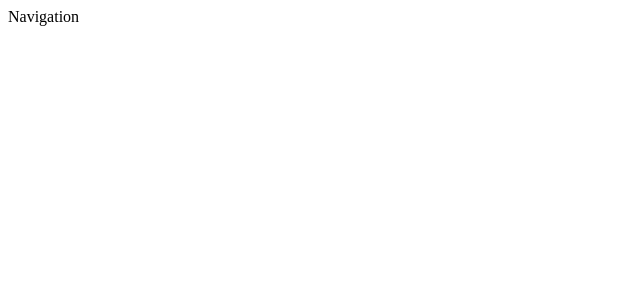
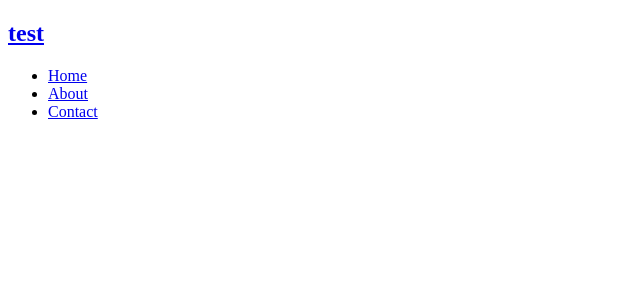
Before and after one commit to kevin-06-huang/portfolio_site, a React (Vite) app: page / in a window 1280 px wide. Shown: the top 300 px of the page, without its empty margins (0-640 px from the left). Built offline with nearby package versions, Linux system fonts and the light colour scheme.

Commit message:
Added very rudimentary navbar

```diff
--- a/src/App.jsx
+++ b/src/App.jsx
@@ -1,11 +1,17 @@
 import { createRoot } from "react-dom/client";
+import { BrowserRouter, Routes, Route } from "react-router-dom";
 import { StrictMode } from "react";
 import Navbar from "./components/Navbar";
 
 const App = () => {
   return (
     <StrictMode>
-      <Navbar />
+      <BrowserRouter>
+        <Navbar />
+        <Routes>
+          <Route path="/" />
+        </Routes>
+      </BrowserRouter>
     </StrictMode>
   );
 };
--- a/src/components/Navbar.jsx
+++ b/src/components/Navbar.jsx
@@ -1,5 +1,26 @@
+import { Link } from "react-router-dom";
+
 const Navbar = () => {
-  return <nav className="navigation">Navigation</nav>;
+  return (
+    <nav className="navigation">
+      <Link to="/">
+        <h2>test</h2>
+      </Link>
+      <div className="navigation-menu">
+        <ul>
+          <li>
+            <a href="/home">Home</a>
+          </li>
+          <li>
+            <a href="/about">About</a>
+          </li>
+          <li>
+            <a href="/contact">Contact</a>
+          </li>
+        </ul>
+      </div>
+    </nav>
+  );
 };
 
 export default Navbar;
```
